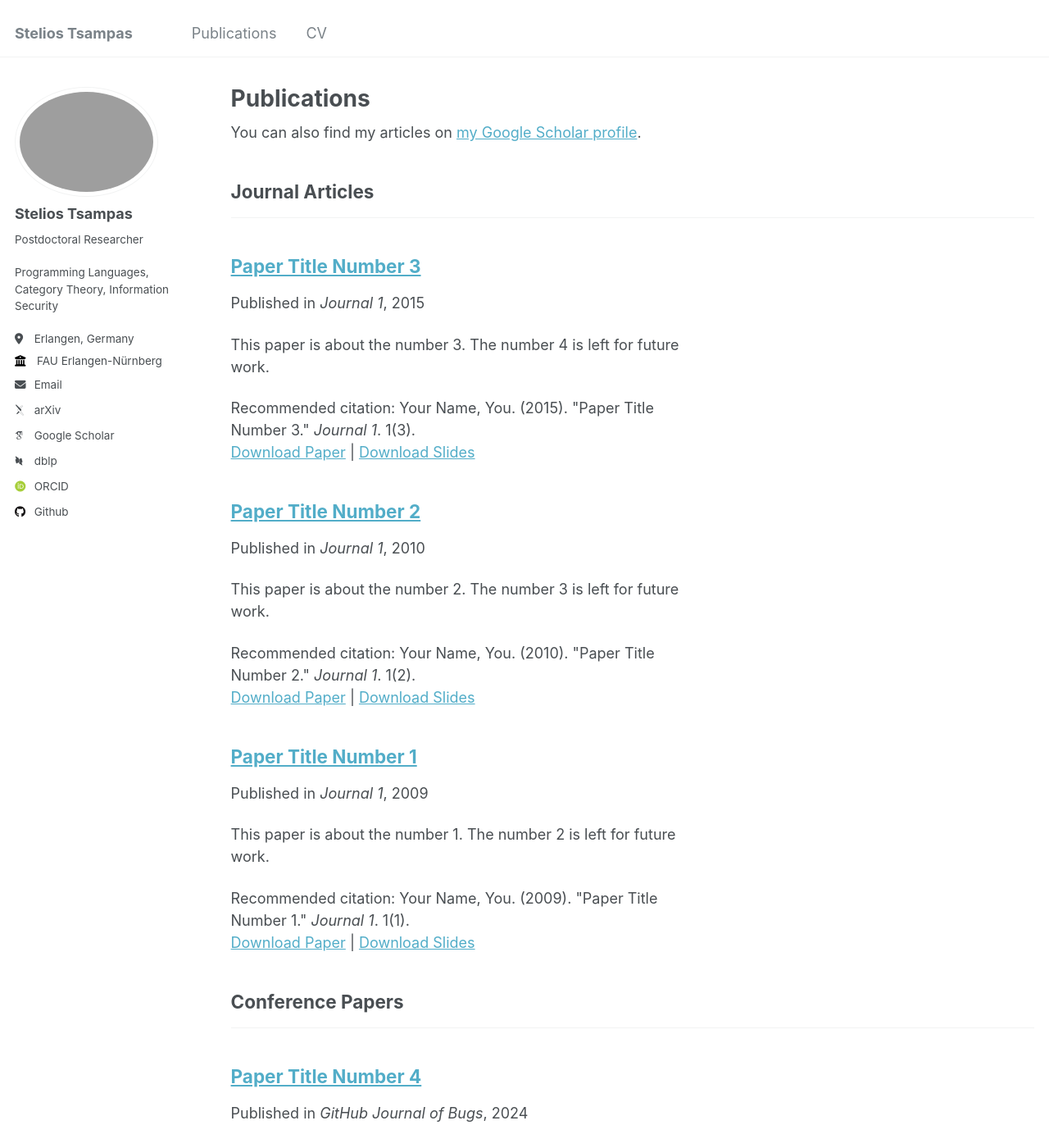
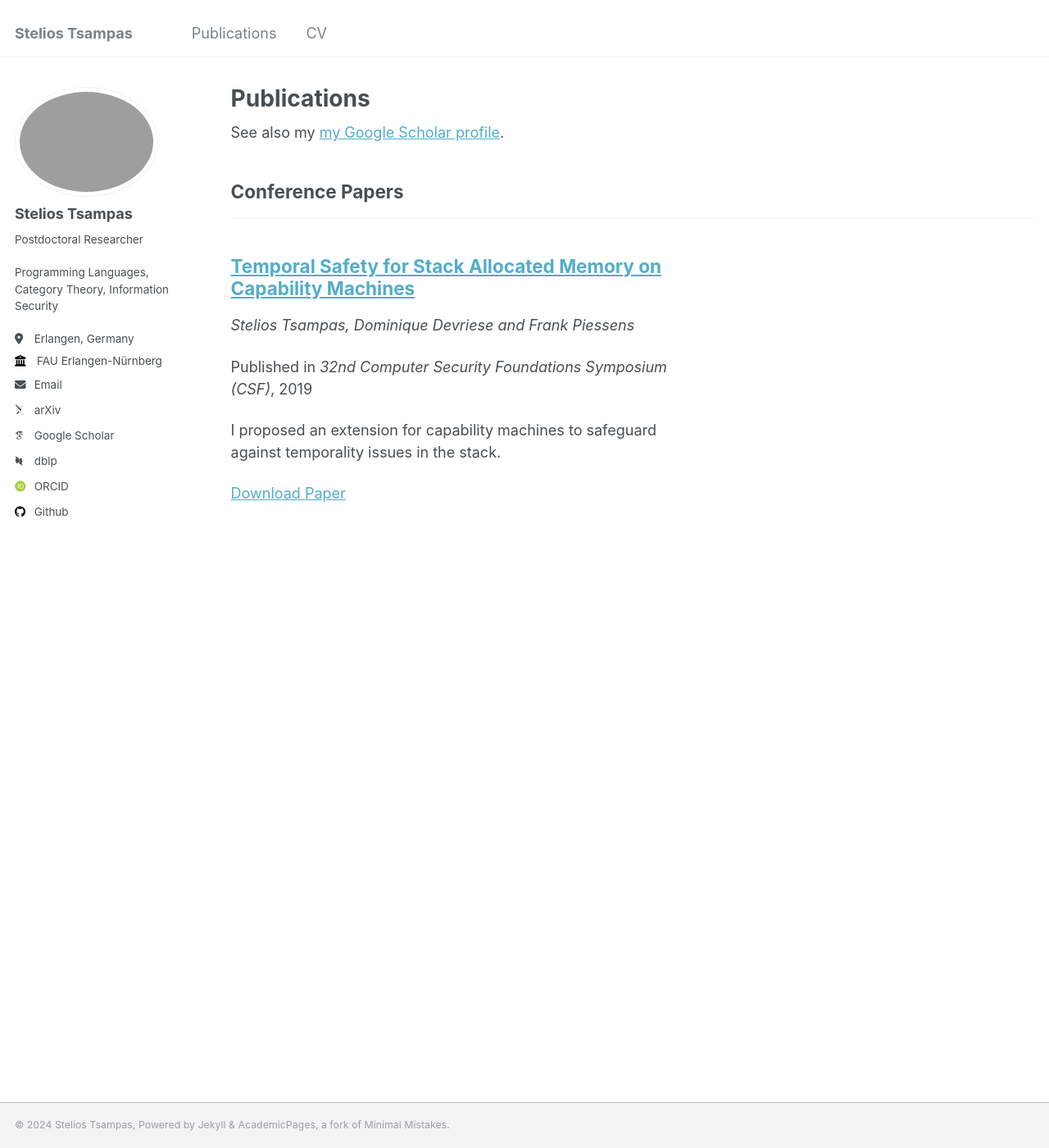
Before and after one commit to stelios-tau/stelios-tau.github.io, a Jekyll site: the page built from _pages/publications.html, in a window 1280 px wide and 1400 px high. Shown: the whole window at 82% size. Built offline with Jekyll 4.4.1, drawn with Linux system fonts in a browser that asks for light colours; some web fonts are replaced; some of the changed text lies outside the part shown.

Commit message:
Working on publications

```diff
--- a/_includes/archive-single.html
+++ b/_includes/archive-single.html
@@ -40,7 +40,8 @@
 
         {% if post.collection == 'teaching' %}
           <p> {{ post.type }}, <i>{{ post.venue }}</i>, {{ post.date | default: "1900-01-01" | date: "%Y" }} </p>
-        {% elsif post.collection == 'publications' %}
+          {% elsif post.collection == 'publications' %}
+          <p><i>{{post.authors}}</i></p>
           <p>Published in <i>{{ post.venue }}</i>, {{ post.date | default: "1900-01-01" | date: "%Y" }} </p>
         {% elsif post.date %}
          <p class="page__date"><strong><i class="fa fa-fw fa-calendar" aria-hidden="true"></i> {{ site.data.ui-text[site.locale].date_label | default: "Published:" }}</strong> <time datetime="{{ post.date | default: "1900-01-01" | date_to_xmlschema }}">{{ post.date | default: "1900-01-01" | date: "%B %d, %Y" }}</time></p>
--- a/_pages/publications.html
+++ b/_pages/publications.html
@@ -6,7 +6,7 @@ author_profile: true
 ---
 
 {% if site.author.googlescholar %}
-  <div class="wordwrap">You can also find my articles on <a href="{{site.author.googlescholar}}">my Google Scholar profile</a>.</div>
+  <div class="wordwrap">See also my <a href="{{site.author.googlescholar}}">my Google Scholar profile</a>.</div>
 {% endif %}
 
 {% include base_path %}
--- a/_publications/2009-10-01-paper-title-number-1.md
+++ /dev/null
@@ -1,14 +0,0 @@
----
-title: "Paper Title Number 1"
-collection: publications
-category: manuscripts
-permalink: /publication/2009-10-01-paper-title-number-1
-excerpt: 'This paper is about the number 1. The number 2 is left for future work.'
-date: 2009-10-01
-venue: 'Journal 1'
-slidesurl: 'http://academicpages.github.io/files/slides1.pdf'
-paperurl: 'http://academicpages.github.io/files/paper1.pdf'
-citation: 'Your Name, You. (2009). &quot;Paper Title Number 1.&quot; <i>Journal 1</i>. 1(1).'
----
-
-The contents above will be part of a list of publications, if the user clicks the link for the publication than the contents of section will be rendered as a full page, allowing you to provide more information about the paper for the reader. When publications are displayed as a single page, the contents of the above "citation" field will automatically be included below this section in a smaller font.
--- a/_publications/2010-10-01-paper-title-number-2.md
+++ /dev/null
@@ -1,14 +0,0 @@
----
-title: "Paper Title Number 2"
-collection: publications
-category: manuscripts
-permalink: /publication/2010-10-01-paper-title-number-2
-excerpt: 'This paper is about the number 2. The number 3 is left for future work.'
-date: 2010-10-01
-venue: 'Journal 1'
-slidesurl: 'http://academicpages.github.io/files/slides2.pdf'
-paperurl: 'http://academicpages.github.io/files/paper2.pdf'
-citation: 'Your Name, You. (2010). &quot;Paper Title Number 2.&quot; <i>Journal 1</i>. 1(2).'
----
-
-The contents above will be part of a list of publications, if the user clicks the link for the publication than the contents of section will be rendered as a full page, allowing you to provide more information about the paper for the reader. When publications are displayed as a single page, the contents of the above "citation" field will automatically be included below this section in a smaller font.
--- a/_publications/2015-10-01-paper-title-number-3.md
+++ /dev/null
@@ -1,14 +0,0 @@
----
-title: "Paper Title Number 3"
-collection: publications
-category: manuscripts
-permalink: /publication/2015-10-01-paper-title-number-3
-excerpt: 'This paper is about the number 3. The number 4 is left for future work.'
-date: 2015-10-01
-venue: 'Journal 1'
-slidesurl: 'http://academicpages.github.io/files/slides3.pdf'
-paperurl: 'http://academicpages.github.io/files/paper3.pdf'
-citation: 'Your Name, You. (2015). &quot;Paper Title Number 3.&quot; <i>Journal 1</i>. 1(3).'
----
-
-The contents above will be part of a list of publications, if the user clicks the link for the publication than the contents of section will be rendered as a full page, allowing you to provide more information about the paper for the reader. When publications are displayed as a single page, the contents of the above "citation" field will automatically be included below this section in a smaller font.
--- /dev/null
+++ b/_publications/2019-temporal-safety.md
@@ -0,0 +1,11 @@
+---
+title: "Temporal Safety for Stack Allocated Memory on Capability Machines"
+authors: "Stelios Tsampas, Dominique Devriese and Frank Piessens"
+collection: publications
+category: conferences
+permalink: /publication/2019-temporal-safety
+excerpt: 'I proposed an extension for capability machines to safeguard against temporality issues in the stack.'
+date: 2019-09-05
+venue: '32nd Computer Security Foundations Symposium (CSF)'
+paperurl: 'https://ieeexplore.ieee.org/document/8823727'
+---
--- a/_publications/2024-02-17-paper-title-number-4.md
+++ /dev/null
@@ -1,13 +0,0 @@
----
-title: "Paper Title Number 4"
-collection: publications
-category: conferences
-permalink: /publication/2024-02-17-paper-title-number-4
-excerpt: 'This paper is about fixing template issue #693.'
-date: 2024-02-17
-venue: 'GitHub Journal of Bugs'
-paperurl: 'http://academicpages.github.io/files/paper3.pdf'
-citation: 'Your Name, You. (2024). &quot;Paper Title Number 3.&quot; <i>GitHub Journal of Bugs</i>. 1(3).'
----
-
-The contents above will be part of a list of publications, if the user clicks the link for the publication than the contents of section will be rendered as a full page, allowing you to provide more information about the paper for the reader. When publications are displayed as a single page, the contents of the above "citation" field will automatically be included below this section in a smaller font.
```
